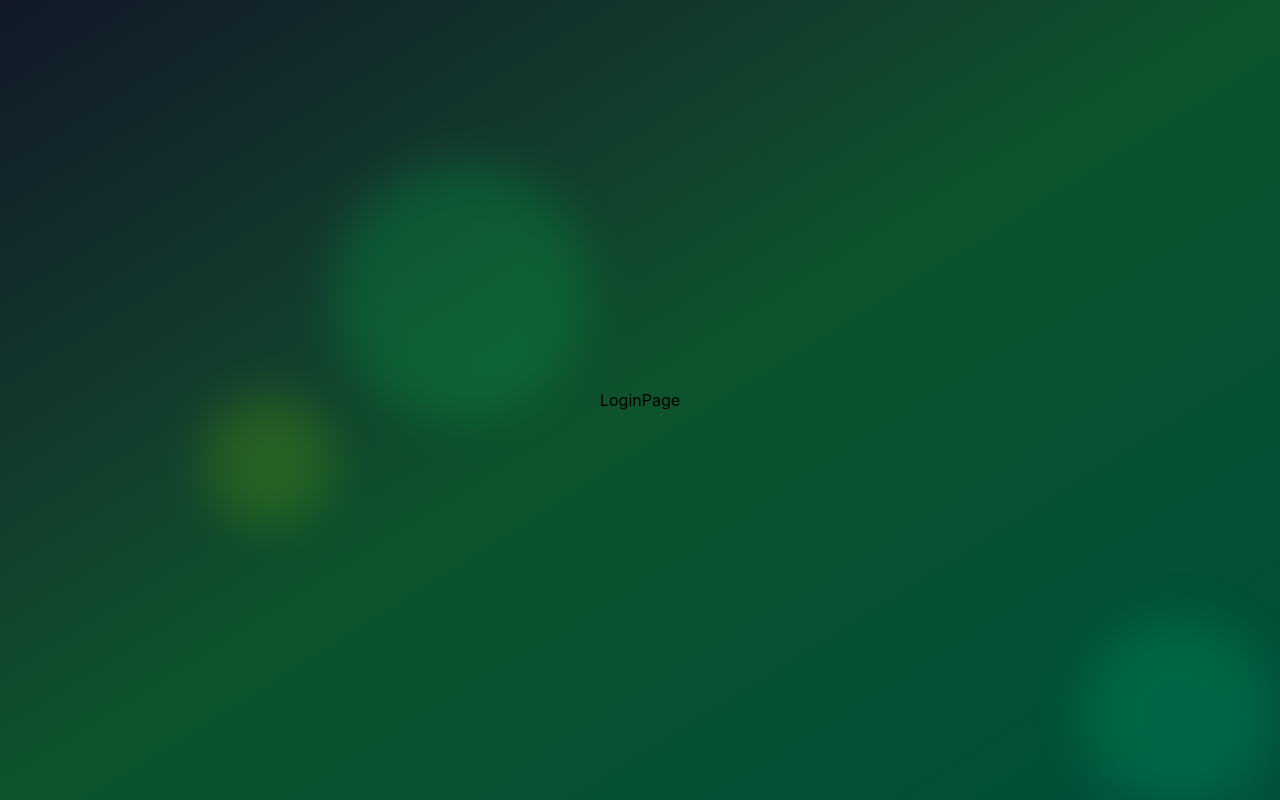
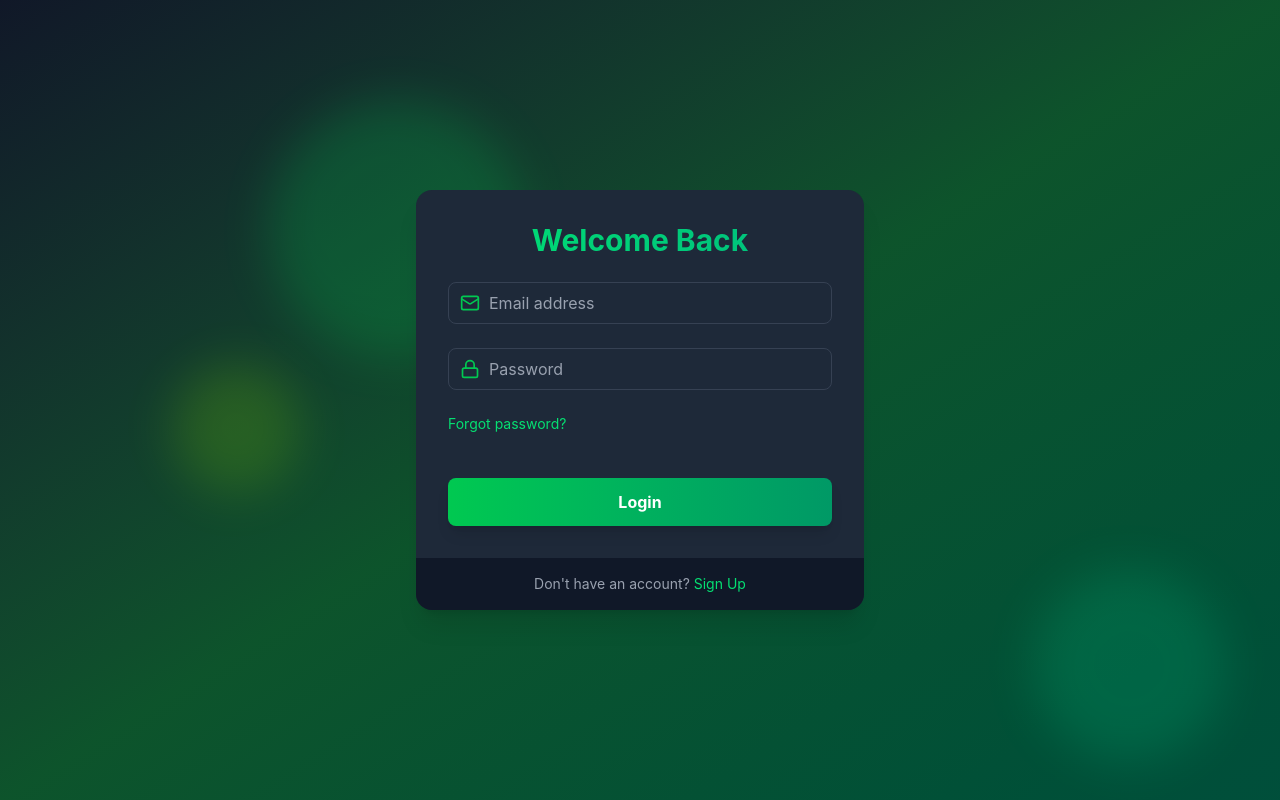
Before and after one commit to camreynolds/codesistency-auth-tutorial, a React app in the folder frontend/: page /login in a window 1280 px wide. Built offline with nearby package versions, Linux system fonts and the light colour scheme; the HTML template or start-up script is replaced by a standard one.

Commit message:
feat(main): integración de nuevas características desde dev
- Login Page UI.

```diff
--- a/frontend/src/pages/LoginPage.jsx
+++ b/frontend/src/pages/LoginPage.jsx
@@ -1,6 +1,76 @@
+import { useState } from "react";
+import { motion } from "framer-motion";
+import { Mail,Lock,Loader } from "lucide-react";
+import { Link } from "react-router-dom";
+import Input from "../components/Input.jsx";
+
 const LoginPage = () => {
+  const [email, setEmail] = useState("");
+  const [password, setPassword] = useState("");
+  const isLoading = false;
+
+  const handleLogin = (e)=>{
+    e.preventDefault();
+  };
+
   return (
-    <div>LoginPage</div>
+    <motion.div
+			initial={{ opacity: 0, y: 20 }}
+			animate={{ opacity: 1, y: 0 }}
+			transition={{ duration: 0.5 }}
+			className='max-w-md w-full bg-gray-800 bg-opacity-50 backdrop-filter backdrop-blur-xl rounded-2xl shadow-xl overflow-hidden'
+		>
+      <div className='p-8'>
+        <h2 className='text-3xl font-bold mb-6 text-center bg-gradient-to-r from-green-400 to-emerald-500 text-transparent bg-clip-text'>
+					Welcome Back
+				</h2>
+
+        <form onSubmit={handleLogin}>
+          <Input
+            icon={Mail}
+            type="email"
+            placeholder="Email address"
+            value={email}
+            onChange = {(e) => setEmail(e.target.value)}
+          />
+          <Input
+            icon={Lock}
+            type="password"
+            placeholder="Password"
+            value={password}
+            onChange = {(e) => setPassword(e.target.value)}
+          />
+
+          <div className="flex items-center mb-6">
+            <Link to="/forgot-password" className="text-sm text-green-400 hover:underline">
+              Forgot password?
+            </Link>
+          </div>
+
+          <motion.button
+            className='mt-5 w-full py-3 px-4 bg-gradient-to-r from-green-500 to-emerald-600 text-white
+						font-bold rounded-lg shadow-lg hover:from-green-600
+						hover:to-emerald-700 focus:outline-none focus:ring-2 focus:ring-green-500 focus:ring-offset-2
+						 focus:ring-offset-gray-900 transition duration-200'
+						whileHover={{ scale: 1.02 }}
+						whileTap={{ scale: 0.98 }}
+						type='submit'
+            disabled={isLoading}
+          >
+            {isLoading ? <Loader className="w-6 h-6 animate-spin mx-auto"/> : "Login"}
+          </motion.button>
+        </form>
+      </div>
+
+      <div className="px-8 py-4 bg-gray-900 bg-opacity-50 flex justify-center">
+        <p className="text-sm text-gray-400">
+          Don't have an account?{" "}
+          <Link to={"/signup"} className="text-green-400 hover:underline">
+            Sign Up
+          </Link>
+        </p>
+      </div>
+    </motion.div>
   )
 };
 export default LoginPage;
--- a/frontend/src/pages/SignUpPage.jsx
+++ b/frontend/src/pages/SignUpPage.jsx
@@ -21,8 +21,7 @@
       initial={{opacity:0, y:20}}
       animate={{opacity:1, y:0}}
       transition={{duration: 0.5}}
-      className="max-w-md w-full bg-gray-800 bg-opacity-50 backdrop-filter backdrop-blur-xl rounded-2x1 shadow-xl
-      overflow-hidden"
+      className="max-w-md w-full bg-gray-800 bg-opacity-50 backdrop-filter backdrop-blur-xl rounded-2xl shadow-xl overflow-hidden"
     >
       <div className="p-8">
         <h2 className="text-3x1 font-bold mb-6 text-center bg-gradient-to-r from-green-400 to-emerald-500
@@ -63,7 +62,6 @@
 						whileHover={{ scale: 1.02 }}
 						whileTap={{ scale: 0.98 }}
 						type='submit'
-						/* disabled={isLoading} */
           >
             Sign Up
           </motion.button>
@@ -77,6 +75,7 @@
           </Link>
         </p>
       </div>
+
     </motion.div>
   )
 };
```
